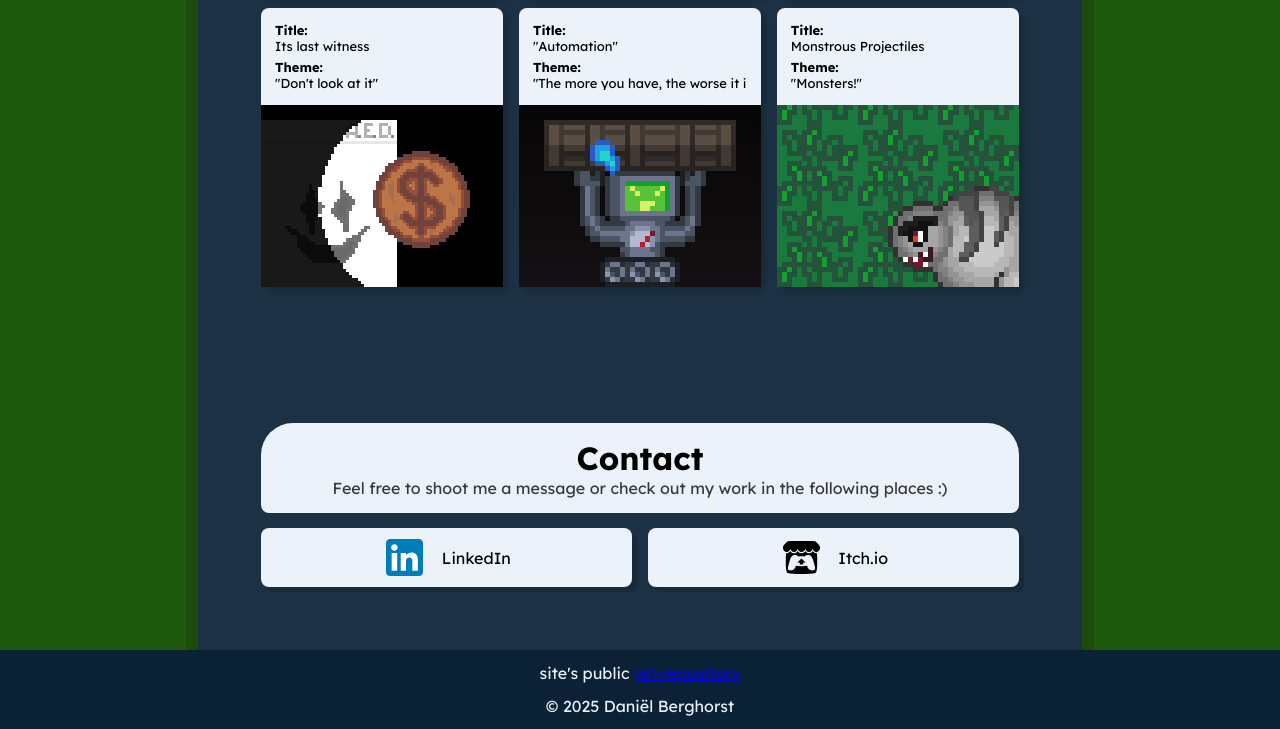
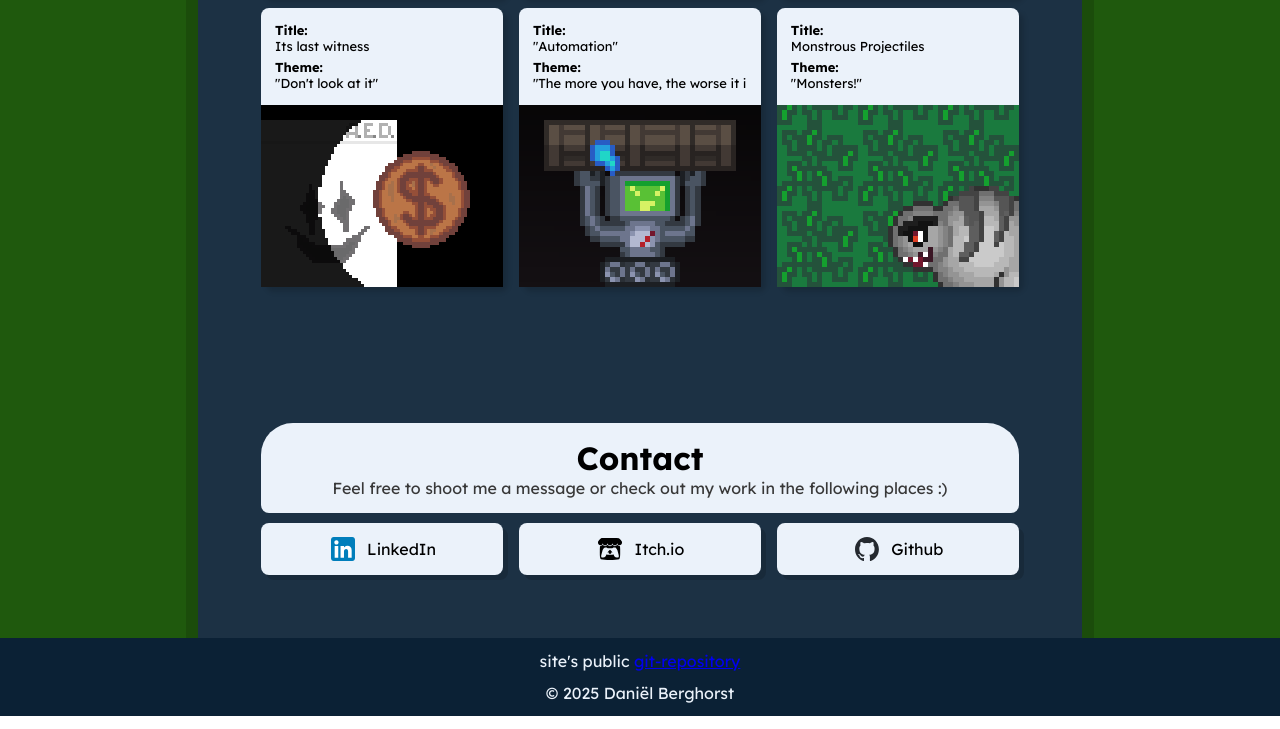
Before and after one commit to Basketbirdy/Basketbirdy.github.io, a plain HTML site: page docs/index.html in a window 1280 px wide. Shown: the part 4460-5189 px from the top of the page. Drawn offline with Linux system fonts and the light colour scheme; a web font is replaced by a local one.

Commit message:
Added link to my github

```diff
--- a/docs/index.html
+++ b/docs/index.html
@@ -276,7 +276,7 @@
                     <h1 style="margin: 0%;"> Contact</h1>
                     <p class="subtitle p--dark"> Feel free to shoot me a message or check out my work in the following places :)</p>
                 </div>
-                <div class="grid two">
+                <div class="grid three">
                     <!-- <a class="flex contact-cell-container no-decor" href="https://bsky.app/" target="_blank" rel="noopener noreferrer">
                         <img class="contact-thumbnail" src="img/Contact/Bluesky_Logo.svg">
                         <p class="contact p--dark">Bluesky</p>
@@ -288,6 +288,10 @@
                     <a class="flex contact-cell-container no-decor color--dark" href="https://basketbirdy.itch.io/" target="_blank" rel="noopener noreferrer">
                         <img class="contact-thumbnail" src="img/Contact/itchio-logo-textless-black.svg">
                         <p class="contact p--dark">Itch.io</p>
+                    </a>
+                    <a class="flex contact-cell-container no-decor color--dark" href="https://github.com/Basketbirdy" target="_blank" rel="noopener noreferrer">
+                        <img class="contact-thumbnail" src="img/Contact/github-mark.svg">
+                        <p class="contact p--dark">Github</p>
                     </a>
                 </div>
             </div>
```
Also changed, not shown: docs/img/Contact/github-mark-white.svg (added), docs/img/Contact/github-mark.svg (added).
